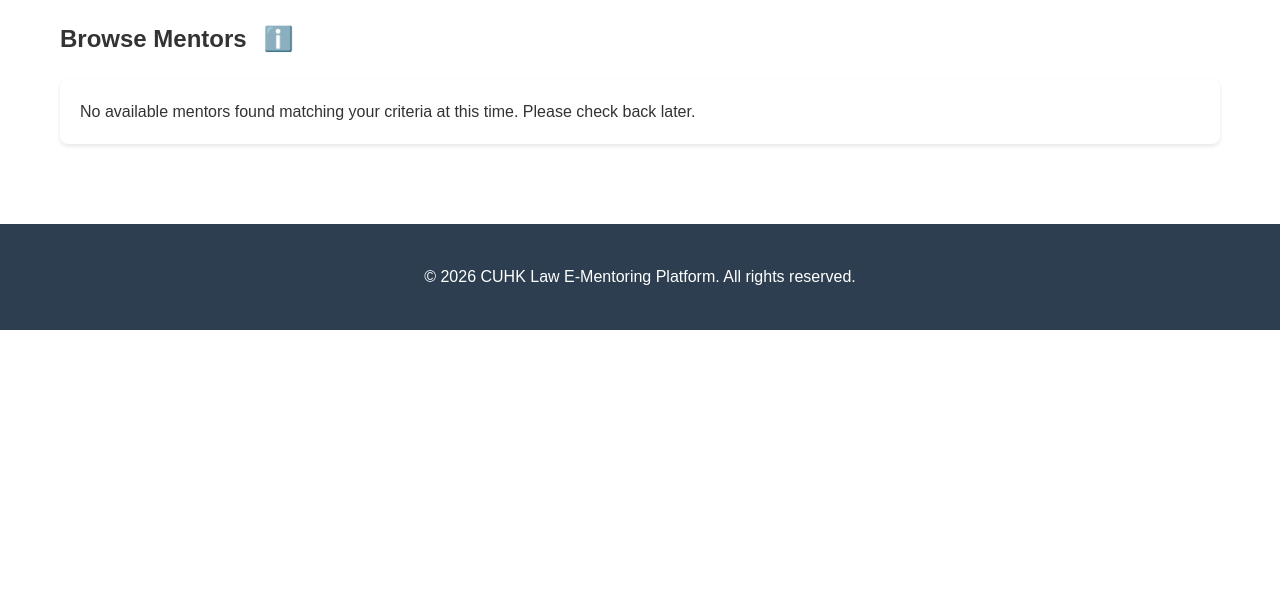
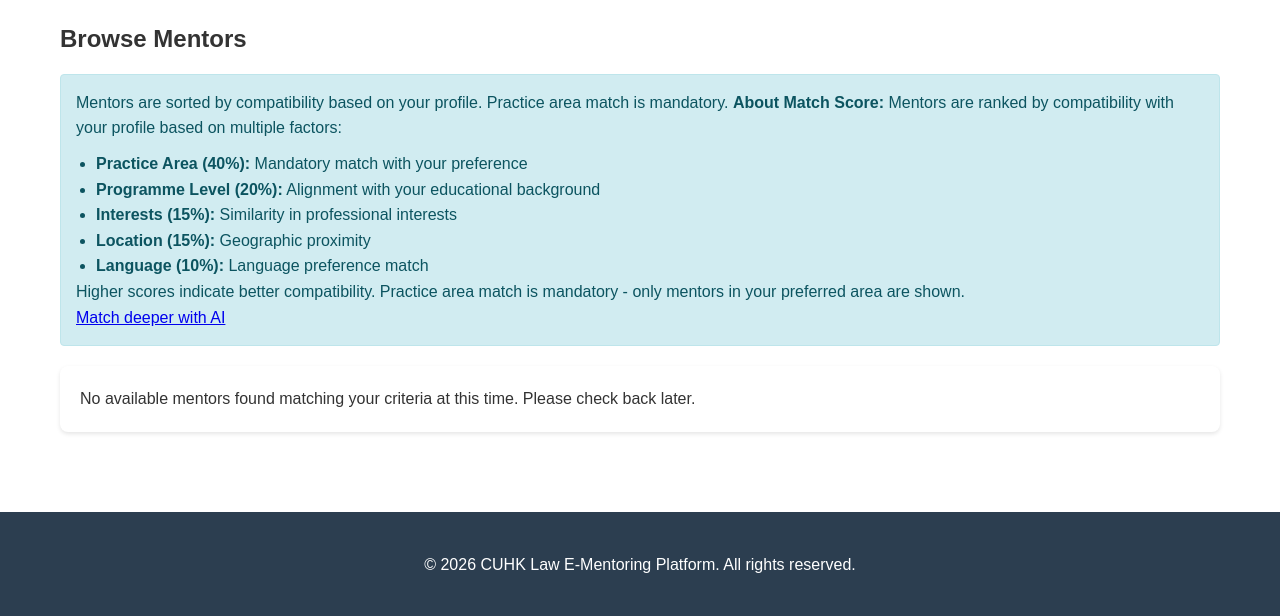
Before and after one commit to mintasia1/ai-mentoring, a PHP site: page /pages/mentee/browse_mentors.php in a window 1280 px wide. Shown: the part 110-726 px from the top of the page. Run offline with PHP 8.4, Linux system fonts and the light colour scheme; a user stored in the database is signed in; data comes from the database, SQL or seed files in the repository; tables that the repository leaves empty hold one stand-in row (values such as "Sample post").

Commit message:
n@mint, update mentee browser mentor page

```diff
--- a/pages/mentee/browse_mentors.php
+++ b/pages/mentee/browse_mentors.php
@@ -52,9 +52,20 @@ $recommendedMentors = array_slice($allRecommendedMentors, $offset, $perPage);
 include __DIR__ . '/../../includes/header.php';
 ?>
 
-<h2>Browse Mentors
-    <span style="cursor: help; margin-left: 10px;" title="Match Score: Mentors are ranked by compatibility based on Practice Area (40%), Programme Level (20%), Interests (15%), Location (15%), and Language (10%). Only verified mentors in your preferred practice area are shown.">ℹ️</span>
-</h2>
+<h2>Browse Mentors</h2>
+<div class="alert alert-info">
+    Mentors are sorted by compatibility based on your profile. Practice area match is mandatory.
+    <strong>About Match Score:</strong> Mentors are ranked by compatibility with your profile based on multiple factors:
+    <ul style="margin: 10px 0 0 20px;">
+        <li><strong>Practice Area (40%):</strong> Mandatory match with your preference</li>
+        <li><strong>Programme Level (20%):</strong> Alignment with your educational background</li>
+        <li><strong>Interests (15%):</strong> Similarity in professional interests</li>
+        <li><strong>Location (15%):</strong> Geographic proximity</li>
+        <li><strong>Language (10%):</strong> Language preference match</li>
+    </ul>
+    <p>Higher scores indicate better compatibility. Practice area match is mandatory - only mentors in your preferred area are shown.</p>
+    <p><a href="javascript:void(0);">Match deeper with AI</a></p>
+</div>
 
 <?php
 // Display error messages
```
